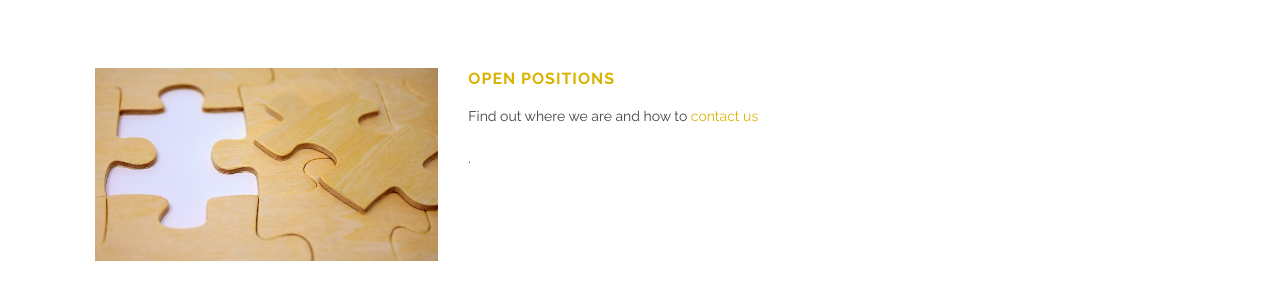
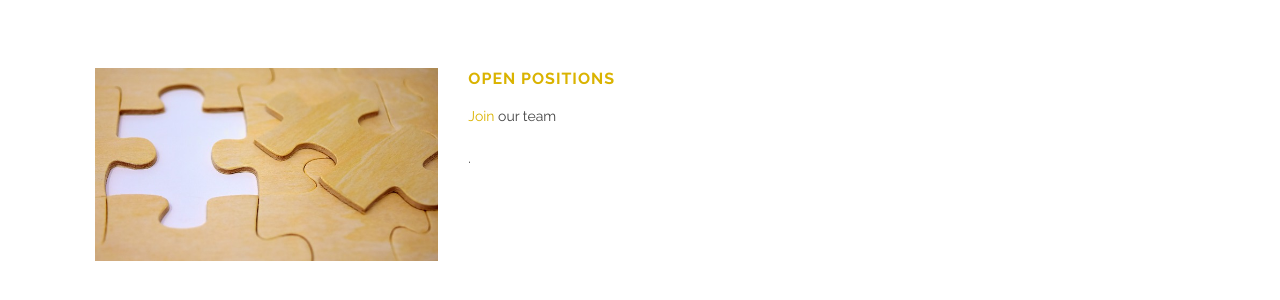
Before and after one commit to theNumberWorks/numberworks_website, a Jekyll site: the page built from about.md, in a window 1280 px wide. Shown: the part 932-1232 px from the top of the page. Built offline with Jekyll 4.4.1, drawn with Linux system fonts in a browser that asks for light colours.

Commit message:
open positions on About page fixes

```diff
--- a/about.md
+++ b/about.md
@@ -40,7 +40,7 @@ Find our Hungarian webpage [here](https://sites.google.com/site/matematikaimegis
     </div>
     <div class='medium-6 columns'>
       <h3><a href="open_positions.html">Open positions</a></h3>
-      <p>Find out where we are and how to <a href="contact.html">contact us</a></p>.
+      <p><a href="open_positions.html">Join</a> our team</p>.
     </div>
   </div>
   <div class='spacing'></div>
```
